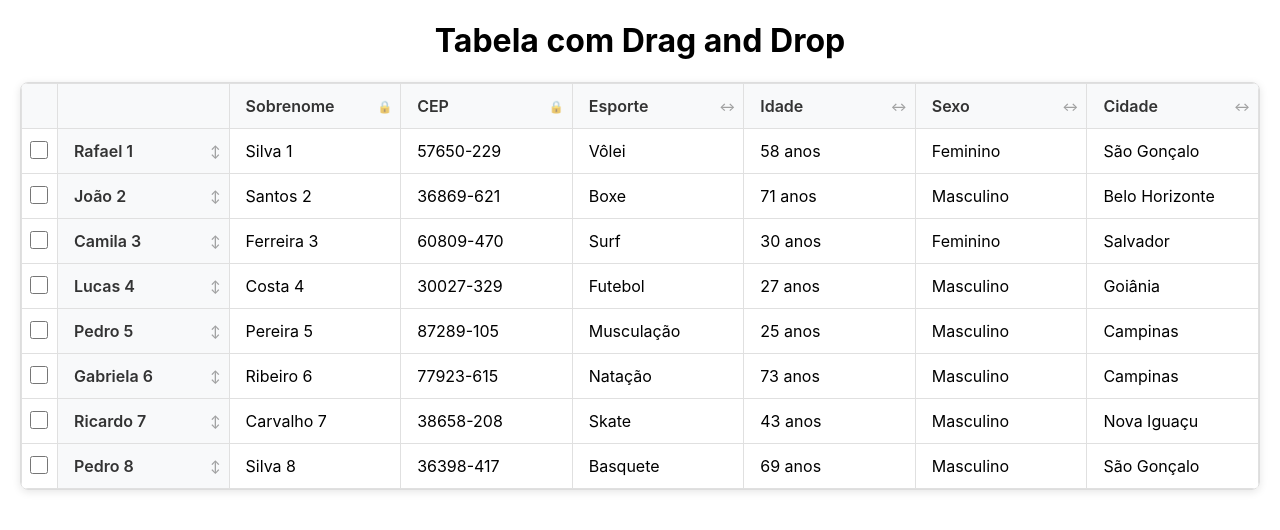
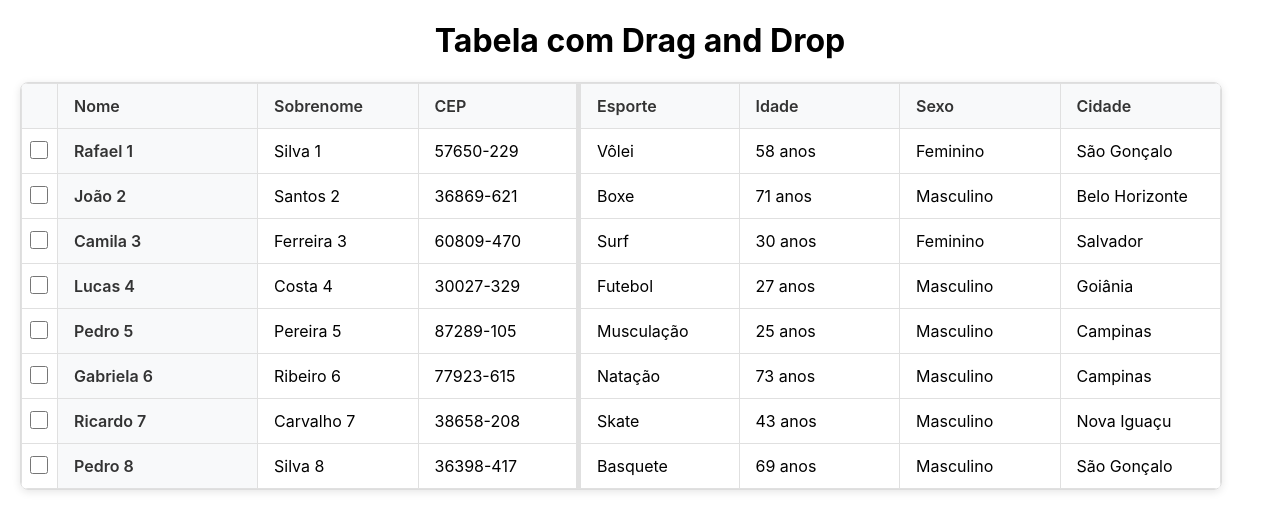
Before and after one commit to imbroisi/react-18-general, a React (Create React App) app: page / in a window 1280 px wide. Shown: the top 530 px of the page. Built offline with nearby package versions, Linux system fonts and the light colour scheme.

Commit message:
linhas drag and drop

```diff
--- a/src/components/DraggableTable.css
+++ b/src/components/DraggableTable.css
@@ -4,10 +4,11 @@
   border: 1px solid #ddd;
   border-radius: 8px;
   box-shadow: 0 2px 8px rgba(0, 0, 0, 0.1);
+  width: fit-content;
 }
 
 .draggable-table {
-  width: 100%;
+  width: 1200px;
   border-collapse: collapse;
   background: white;
   font-family: -apple-system, BlinkMacSystemFont, 'Segoe UI', Roboto, sans-serif;
@@ -43,20 +44,7 @@
   position: relative;
 }
 
-.draggable-header::after {
-  content: '↔';
-  position: absolute;
-  right: 8px;
-  top: 50%;
-  transform: translateY(-50%);
-  font-size: 12px;
-  color: #666;
-  opacity: 0.6;
-}
 
-.draggable-header:hover::after {
-  opacity: 1;
-}
 
 /* Fixed columns styling */
 .fixed-header {
@@ -66,23 +54,24 @@
   cursor: default;
   user-select: none;
   position: relative;
-  border-right: 2px solid #007bff;
+  border-right: 1px solid #e0e0e0;
+}
+
+/* Last fixed column - thicker border */
+.last-fixed-header {
+  border-right: 5px solid #e0e0e0 !important;
+}
+
+/* Last fixed cell - thicker border */
+.last-fixed-cell {
+  border-right: 5px solid #e0e0e0 !important;
 }
 
 .fixed-header:hover {
   background: #f1f3f4;
 }
 
-.fixed-header::after {
-  content: '🔒';
-  position: absolute;
-  right: 8px;
-  top: 50%;
-  transform: translateY(-50%);
-  font-size: 12px;
-  color: #666;
-  opacity: 0.6;
-}
+
 
 /* Checkbox header styling */
 .checkbox-header {
@@ -117,30 +106,23 @@
   cursor: grabbing;
 }
 
-.row-header::after {
-  content: '↕';
-  position: absolute;
-  right: 8px;
-  top: 50%;
-  transform: translateY(-50%);
-  font-size: 12px;
-  color: #666;
-  opacity: 0.6;
-}
 
-.row-header:hover::after {
-  opacity: 1;
-}
 
 .corner-cell {
   background: #f1f3f4;
   border: 1px solid #e0e0e0;
+  width: 80px;
   min-width: 80px;
+  max-width: 80px;
 }
 
 .table-cell {
   background: white;
   transition: background-color 0.2s ease;
+  width: 114px;
+  min-width: 114px;
+  max-width: 114px;
+  box-sizing: border-box;
 }
 
 .draggable-row:hover .table-cell {
@@ -192,19 +174,19 @@
   box-sizing: border-box !important;
 }
 
-/* Second column (names) - wider width for names */
+/* Second column (names) - fixed width for names */
 .draggable-table th:first-child + th {
-  width: auto !important;
+  width: 200px !important;
   min-width: 200px !important;
-  max-width: none !important;
+  max-width: 200px !important;
   padding: 12px 16px !important;
   box-sizing: border-box !important;
 }
 
 .draggable-table td:first-child + td {
-  width: auto !important;
+  width: 200px !important;
   min-width: 200px !important;
-  max-width: none !important;
+  max-width: 200px !important;
   padding: 12px 16px !important;
   box-sizing: border-box !important;
 }
@@ -237,11 +219,7 @@
   transition: all 0.2s ease;
 }
 
-.draggable-header.dragging::after,
-.row-header.dragging::after {
-  color: white;
-  opacity: 1;
-}
+
 
 .draggable-row.dragging {
   opacity: 0.9;
--- a/src/components/DraggableTable.tsx
+++ b/src/components/DraggableTable.tsx
@@ -193,11 +193,11 @@ const DraggableTable: React.FC<DraggableTableProps> = ({
         <thead>
           <tr>
             <th className="corner-cell"></th>
-            <th className="checkbox-header"></th>
+            <th className="checkbox-header">Nome</th>
             {columnOrder.map((originalColIndex, displayIndex) => (
               <th
                 key={originalColIndex}
-                className={`${displayIndex < fixedColumns ? 'fixed-header' : 'draggable-header'} ${dragState.isDragging && dragState.type === 'column' && dragState.index === displayIndex ? 'dragging' : ''}`}
+                className={`${displayIndex < fixedColumns ? 'fixed-header' : 'draggable-header'} ${displayIndex === fixedColumns - 1 ? 'last-fixed-header' : ''} ${dragState.isDragging && dragState.type === 'column' && dragState.index === displayIndex ? 'dragging' : ''}`}
                 onMouseDown={displayIndex < fixedColumns ? undefined : (e) => handleMouseDown(e, 'column', displayIndex)}
               >
                 {columnHeaders ? columnHeaders[originalColIndex] : `Col ${originalColIndex + 1}`}
@@ -233,7 +233,7 @@ const DraggableTable: React.FC<DraggableTableProps> = ({
                 {columnOrder.map((originalColIndex, colDisplayIndex) => (
                   <td
                     key={originalColIndex}
-                    className={`table-cell ${
+                    className={`table-cell ${colDisplayIndex === fixedColumns - 1 ? 'last-fixed-cell' : ''} ${
                       dragState.isDragging && dragState.type === 'column' && dragState.index === colDisplayIndex
                         ? 'dragging-column-cell'
                         : dragState.isDragging && dragState.type === 'row' && dragState.index === displayIndex
```
